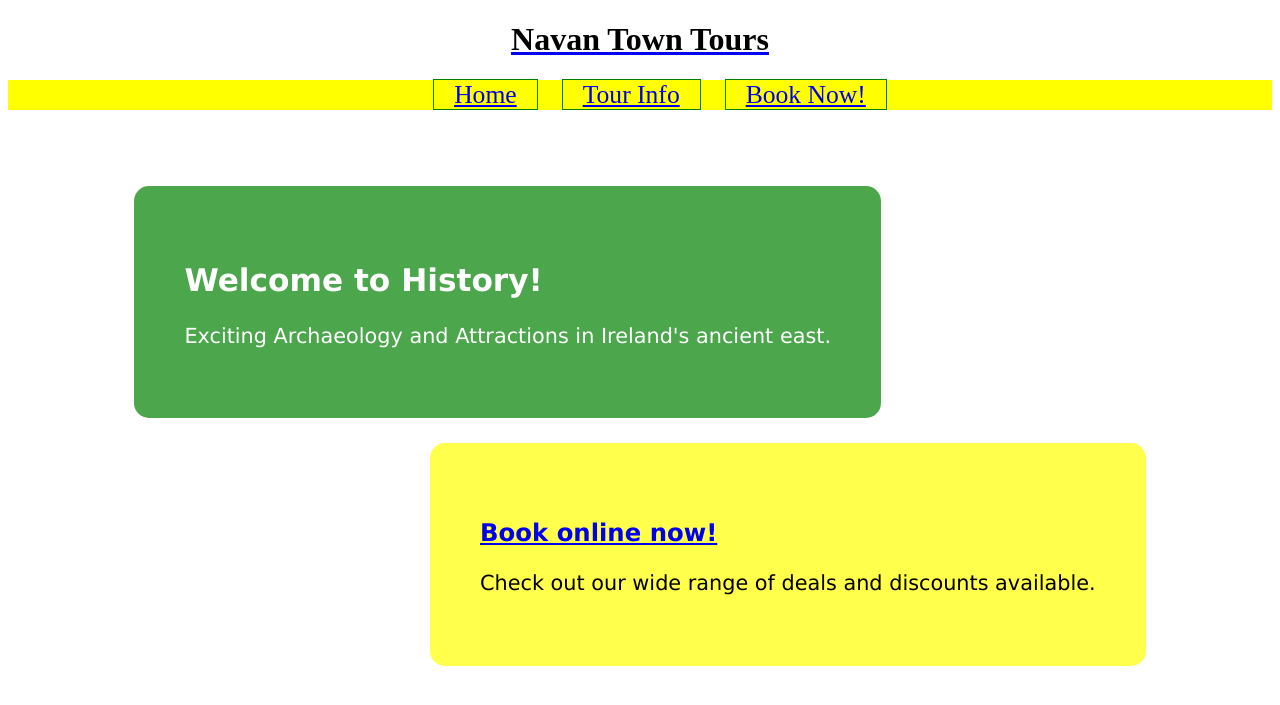
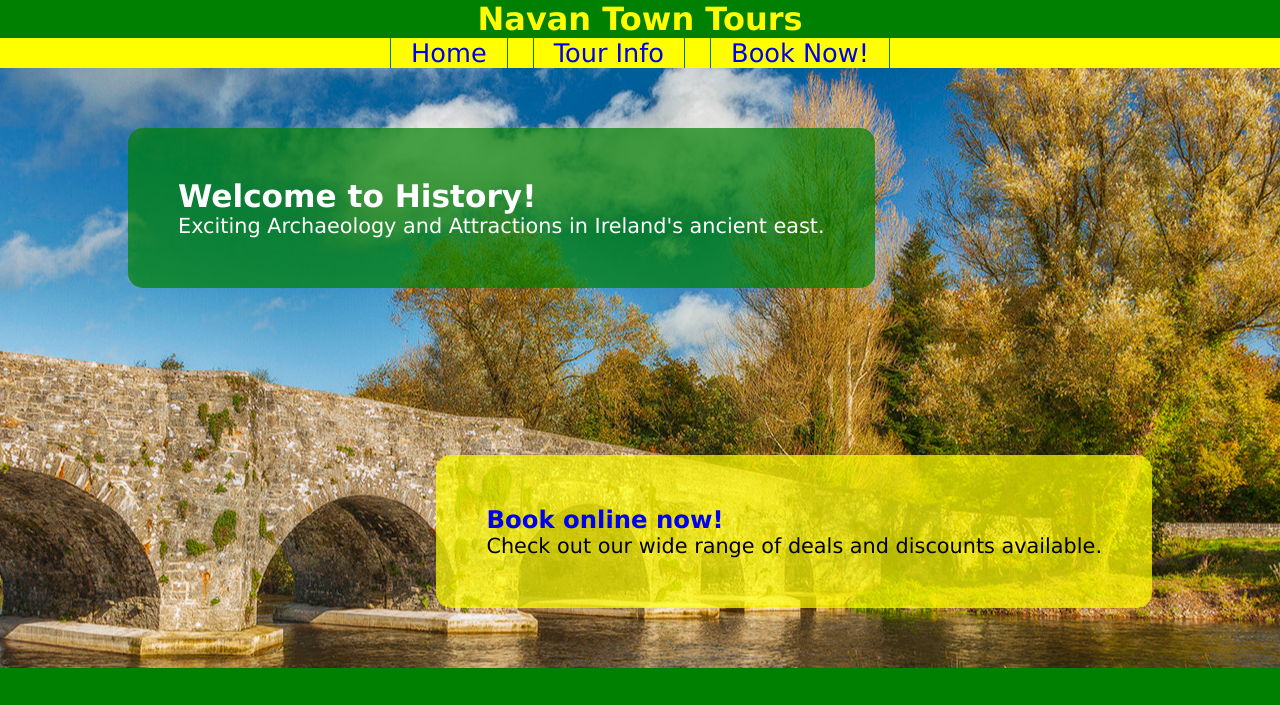
Before and after one commit to tomcollins2110/NavanToursV2, a plain HTML site: page index.html in a window 1280 px wide. Shown: the top 705 px of the page. Drawn offline with Linux system fonts and the light colour scheme.

Commit message:
Restart commit

```diff
--- a/assets/css/style.css
+++ b/assets/css/style.css
@@ -1,5 +1,17 @@
+* {
+    font-family: 'Uchen', 'Lucida Sans Unicode', 'Lucida Grande', 'Lucida Sans';
+    margin: 0;
+    padding: 0;
+    border: none;
+    text-decoration: none;
+}
+
+body {
+    background-color: rgb(0,128,0);
+}
+
 h1 {
-    color: black;
+    color: yellow;
     text-align: center;
 }
 
@@ -12,7 +24,7 @@ h1 {
 }
 
 .link:hover {
-    border-radius: 15px;
+
     background-color: white;
 }
 
```
Also changed, not shown: assets/images/bridge.jpeg (added).
